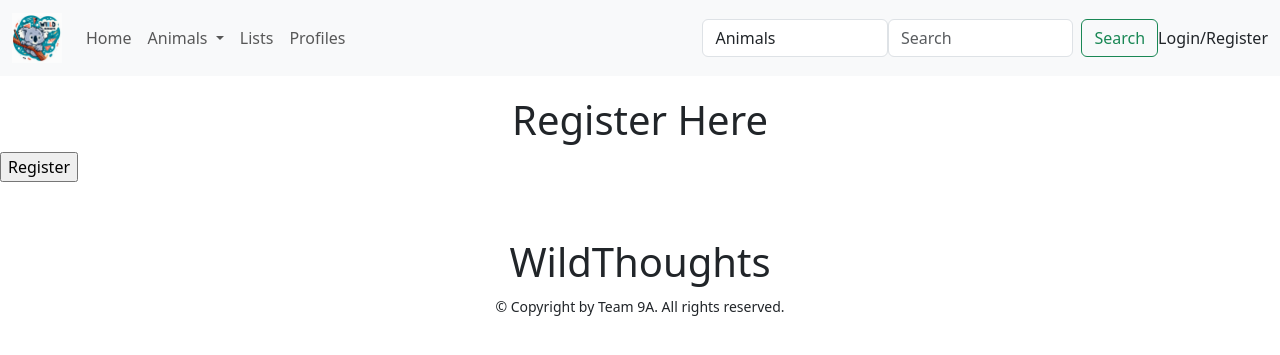
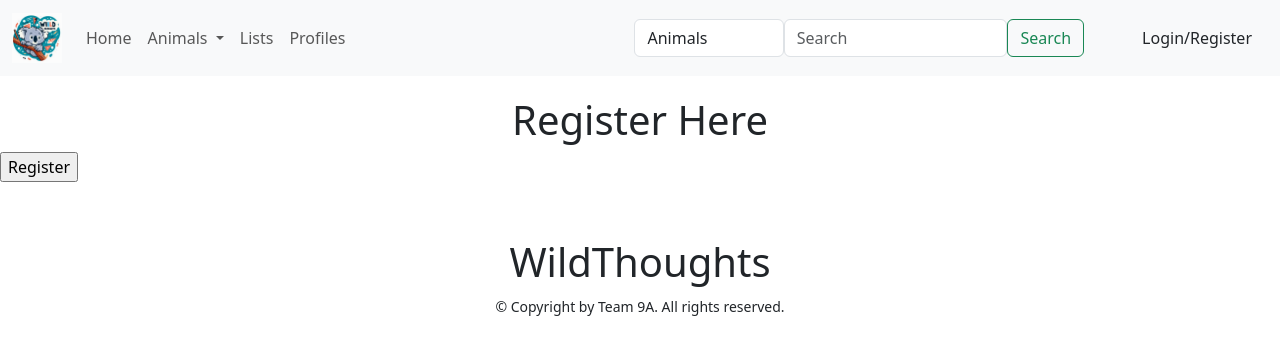
Before and after one commit to OHGUAccount/AnimalsOfAllTime, a Django app: template templates/registration/registration_form.html in a window 1280 px wide. Shown: the top 355 px of the page. Run offline with Django 3.2, Linux system fonts and the light colour scheme; the template is opened without the code that fills it, so the values that code supplies are empty; parts of the project's set-up code (start-up, migrations or seed data) failed here and were passed over.

Commit message:
fix: navbar

```diff
--- a/templates/wildthoughts/base/base.html
+++ b/templates/wildthoughts/base/base.html
@@ -40,35 +40,59 @@
                     <a class="nav-link" aria-current="page" href="{% url 'wildthoughts:profiles' %}">Profiles</a>
                 </li>
             </ul>
-            <form class="d-flex" role="search" method=POST action="{% url 'wildthoughts:search' %}">
+
+            <div class="mx-5 order-0">
+                <form role="search" method=POST action="{% url 'wildthoughts:search' %}">
                     {% csrf_token %}
+                    <div class="container">
+                       <div class="row g-0">
+                            <div class="col-4">
                                 <select class="form-control" name="category">
                                     <option value="Animals" selected>Animals</option>
                                     <option value="Discussions">Discussions</option>
                                     <option value="Lists">Lists</option>
                                     <option value="Profiles">Profiles</option>
                                 </select>
-                    <input class="form-control me-2" type="search" placeholder="Search" aria-label="Search" name="searched">
+                            </div>
+                            <div class="col-6">
+                                <input class="form-control" type="search" placeholder="Search" aria-label="Search" name="searched">
+                            </div>
+                            <div class="col-2">
                                 <button class="btn btn-outline-success" type="submit">Search</button>
+                            </div>
+                        </div>
+                    </div>
                 </form>
+            </div>
+
             {% if user.is_authenticated %}
-                    <div class="nav-item dropstart">
+            <div class="btn-group me-4">
+                {% profile_picture as profile_pic %}
+                {% if profile_pic %}
+                    <img class="rounded-circle dropdown-toggle" data-bs-toggle="dropdown" src="{{ MEDIA_URL }}{{ profile.pic }}" width="38" height="38">
+                {% else %}
                     <img class="rounded-circle dropdown-toggle" data-bs-toggle="dropdown" src="{% static 'images/defaultprofile.jpg' %}" width="38" height="38">
-                    <ul class="dropdown-menu">
+                {% endif %}
+                <ul class="dropdown-menu dropdown-menu-lg-end">
                         <li><a class="dropdown-item" href="{% url 'wildthoughts:profile' user.username %}">My Profile</a></li>
                     <li>
-                            <div class="form-check form-check-reverse form-switch">
-                                <label class="form-check-label" for="flexSwitchCheckDefault">Dark Mode</label>
-                                <input class="form-check-input" id="theme-switch" type="checkbox" value="light" role="switch" id="flexSwitchCheckDefault">
+                        <div class="form-check form-check-reverse form-switch text-center">
+                            <label class="form-check-label" for="flexSwitchCheckDefault">Dark Mode<input class="form-check-input" id="theme-switch" type="checkbox" role="switch" id="flexSwitchCheckDefault"></label>
                         </div>
                     </li>
+                    <li><hr class="dropdown-divider"></li>
+                    <li><a class="dropdown-item" href="{% url 'wildthoughts:add_animal' %}">Add Animal</a></li>
+                    <li><a class="dropdown-item" href="#">Add Discussion</a></li>
+                    <li><a class="dropdown-item" href="{% url 'wildthoughts:add_list' %}">Add List</a></li>
                     <li><hr class="dropdown-divider"></li>
                     <li><a class="dropdown-item" href="{% url 'auth_logout' %}">Logout</a></li>
                 </ul>
               </div>
+
             {% else %}
-                    <a class="nav-link" aria-current="page" href="{% url 'auth_login' %}">Login/Register</a>
+                <a class="nav-link me-3" aria-current="page" href="{% url 'auth_login' %}">Login/Register</a>
             {% endif %}
+
         </div>
     </div>
 </nav>
--- a/wildthoughts/templatetags/wildthoughts_tags.py
+++ b/wildthoughts/templatetags/wildthoughts_tags.py
@@ -1,4 +1,5 @@
 from django import template
+from ..models import UserProfile
 
 register = template.Library()
 
@@ -7,3 +8,11 @@ def theme(context):
     request = context['request']
     theme = request.COOKIES.get('theme', 'light')
     return theme
+
+@register.simple_tag(takes_context=True)
+def profile_picture(context):
+    request = context['request']
+    profile = UserProfile.objects.get(user=request.user)
+    if profile.picture:
+        return profile.picture
+    return None
```
Also changed, not shown: README.md. Lines whose indentation alone changed are shown as unchanged.
